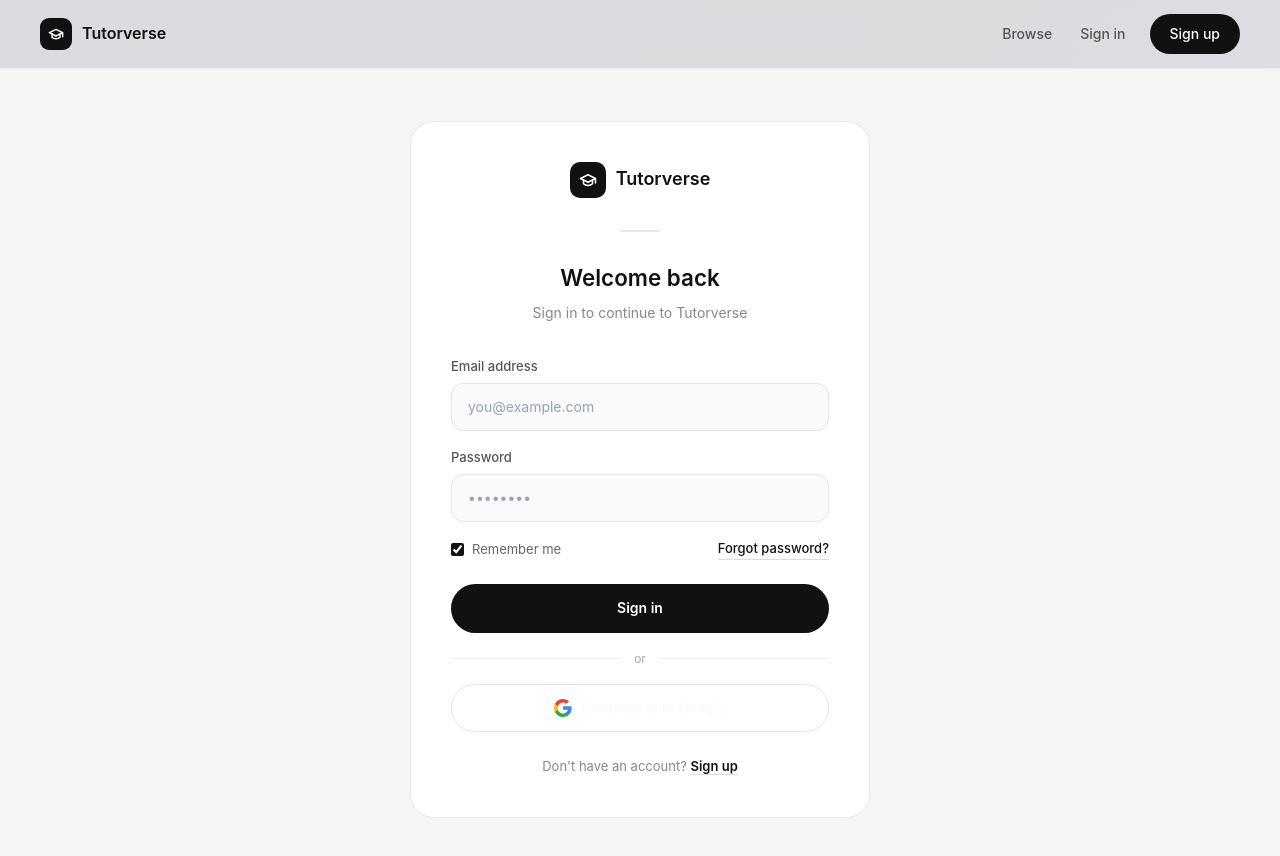
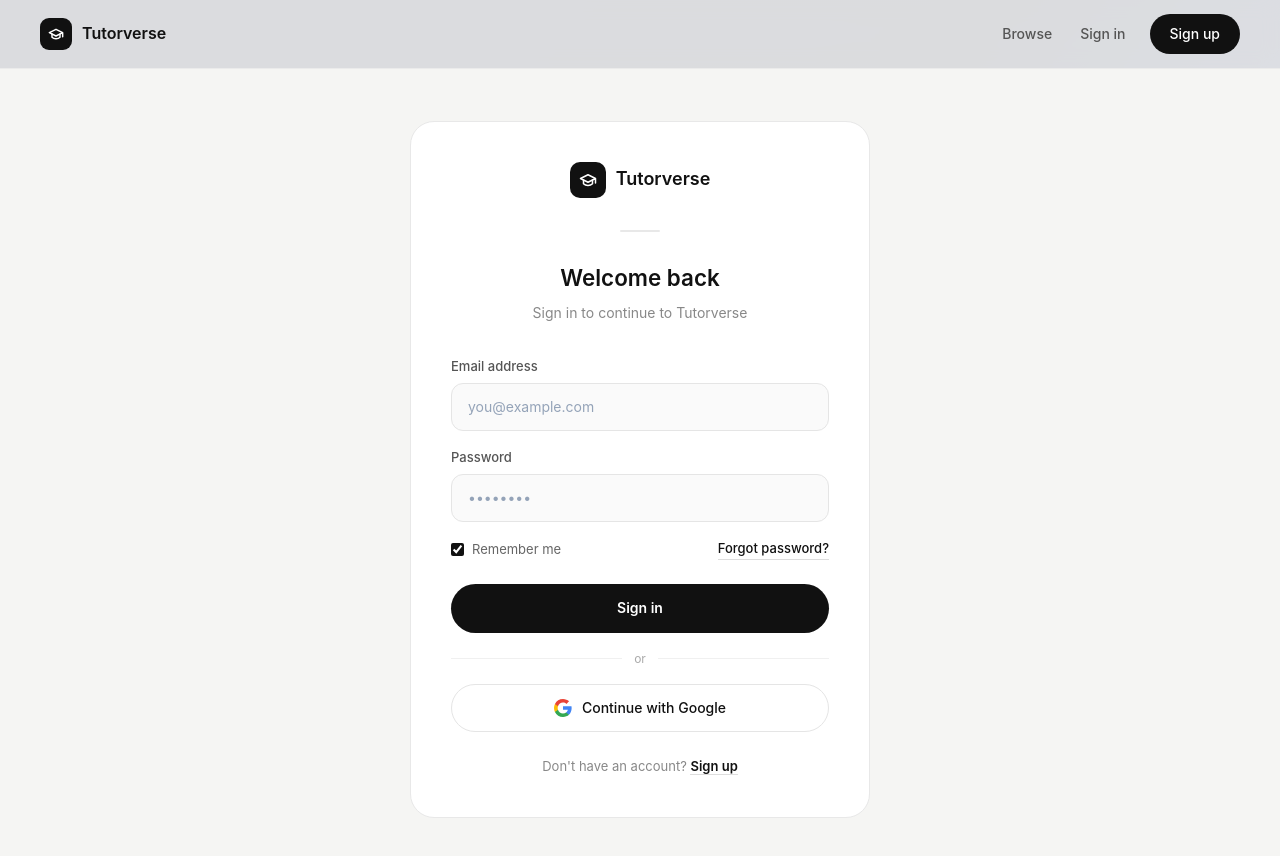
Before and after one commit to zaydennag-tech/Resource-hub, a Next.js app: page /signin in a window 1280 px wide. Shown: the top 856 px of the page. Built offline with nearby package versions, Linux system fonts and the light colour scheme; no server answers.

Commit message:
fix Google button text color and add redirectTo

```diff
--- a/src/app/signin/page.js
+++ b/src/app/signin/page.js
@@ -28,7 +28,12 @@
   }
 
   async function googleLogin() {
-    await supabase.auth.signInWithOAuth({ provider: 'google' })
+    await supabase.auth.signInWithOAuth({
+      provider: 'google',
+      options: {
+        redirectTo: `${window.location.origin}/`,
+      },
+    })
   }
 
   return (
@@ -73,7 +78,6 @@
         </p>
 
         <form onSubmit={handleLogin}>
-          {/* Email */}
           <div style={{ marginBottom: '1rem' }}>
             <label style={{ display: 'block', fontSize: '13px', fontWeight: '500', color: '#555', marginBottom: '6px' }}>
               Email address
@@ -92,7 +96,6 @@
             />
           </div>
 
-          {/* Password */}
           <div style={{ marginBottom: '1rem' }}>
             <label style={{ display: 'block', fontSize: '13px', fontWeight: '500', color: '#555', marginBottom: '6px' }}>
               Password
@@ -111,7 +114,6 @@
             />
           </div>
 
-          {/* Remember me + Forgot */}
           <div style={{ display: 'flex', justifyContent: 'space-between', alignItems: 'center', marginBottom: '1.5rem' }}>
             <label style={{ display: 'flex', alignItems: 'center', gap: '8px', fontSize: '13px', color: '#666', cursor: 'pointer' }}>
               <input type="checkbox" checked={rememberMe} onChange={() => setRememberMe(!rememberMe)} style={{ accentColor: '#111' }} />
@@ -136,21 +138,20 @@
           </button>
         </form>
 
-        {/* Divider */}
         <div style={{ display: 'flex', alignItems: 'center', gap: '12px', margin: '1rem 0' }}>
           <div style={{ flex: 1, height: '1px', background: '#f0f0f0' }} />
           <span style={{ fontSize: '12px', color: '#aaa' }}>or</span>
           <div style={{ flex: 1, height: '1px', background: '#f0f0f0' }} />
         </div>
 
-        {/* Google */}
         <button
           onClick={googleLogin}
           style={{
             width: '100%', padding: '12px', borderRadius: '999px',
             border: '1px solid #e5e5e5', background: 'white',
             fontSize: '14px', fontWeight: '500', cursor: 'pointer',
-            display: 'flex', alignItems: 'center', justifyContent: 'center', gap: '10px',
+            display: 'flex', alignItems: 'center', justifyContent: 'center',
+            gap: '10px', color: '#111',
           }}
         >
           <svg width="18" height="18" viewBox="0 0 18 18">
```
